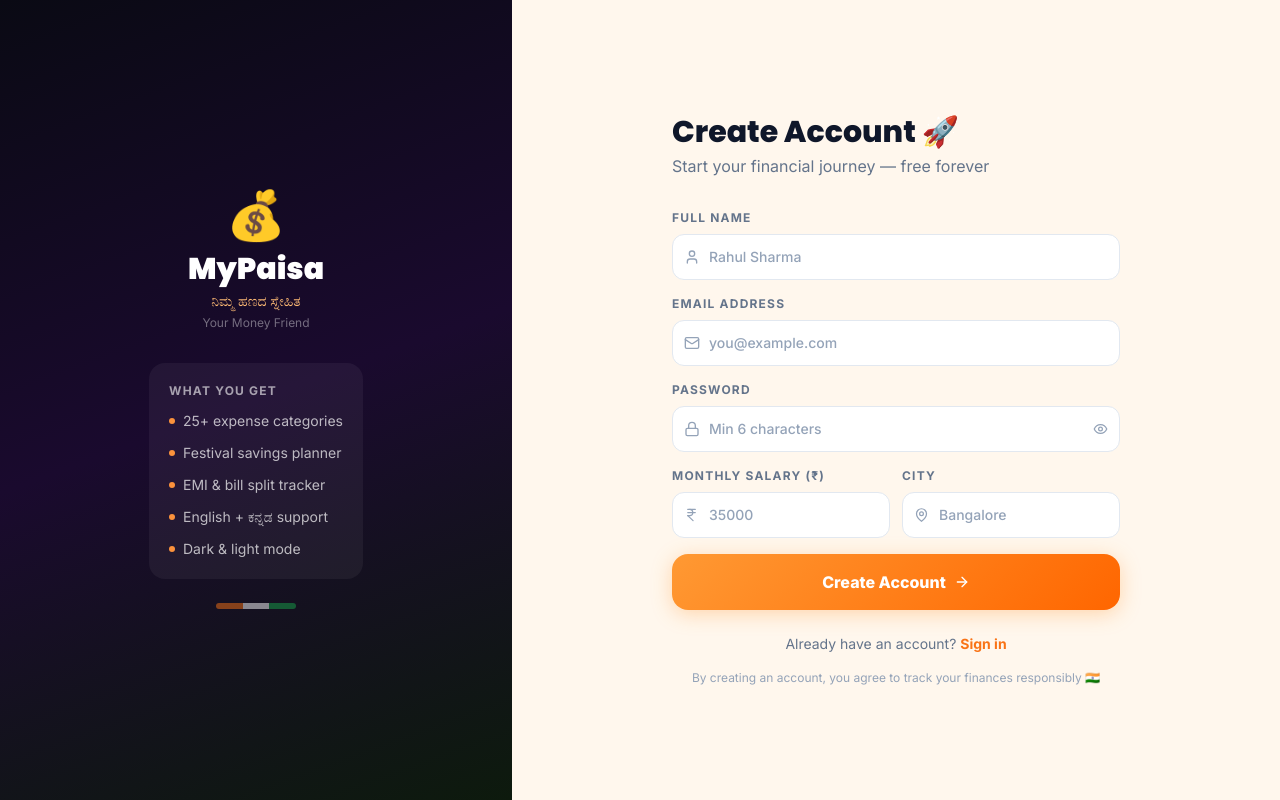
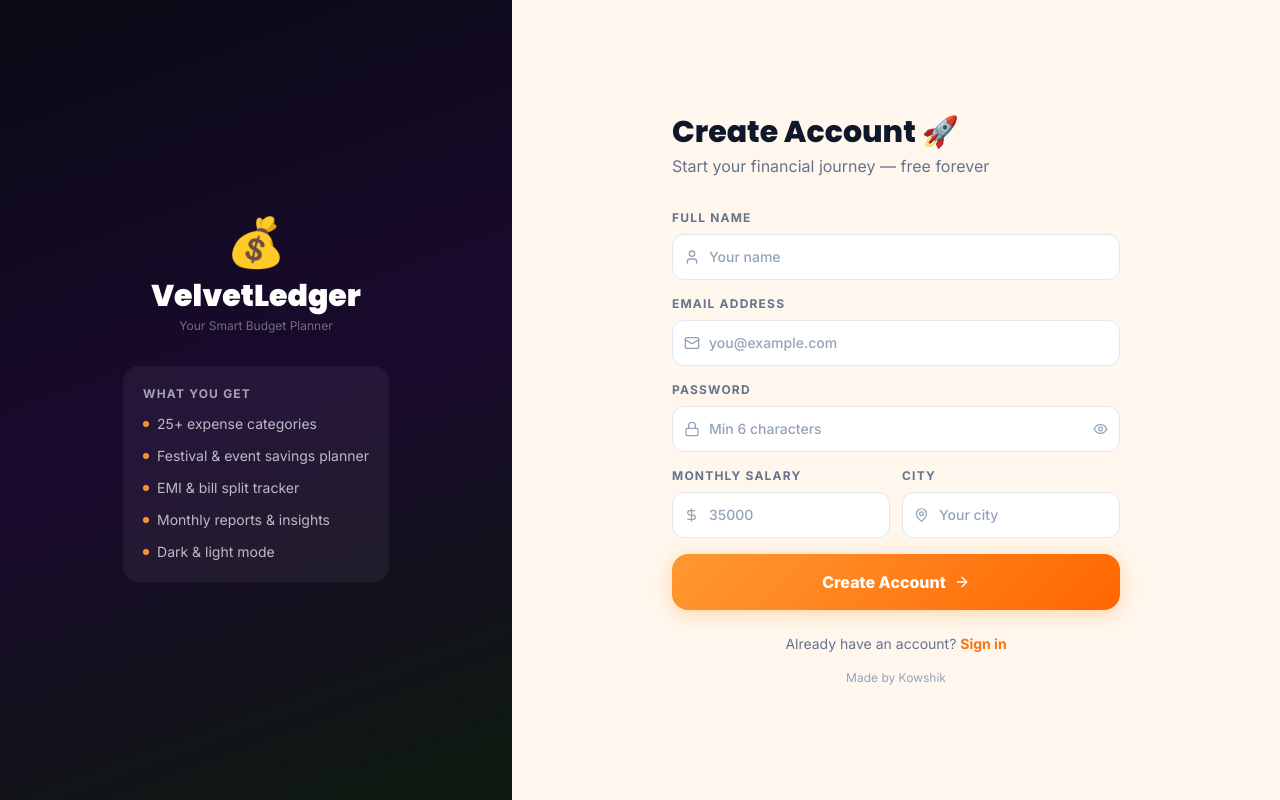
Before and after one commit to kowshikkharvi18-lgtm/mypaisa, a React (Vite) app in the folder client/: page /register in a window 1280 px wide. Built offline with nearby package versions, Linux system fonts and the light colour scheme.

Commit message:
rebrand: MyPaisa → VelvetLedger, remove India references, made by Kowshik

```diff
--- a/client/index.html
+++ b/client/index.html
@@ -3,7 +3,7 @@
   <head>
     <meta charset="UTF-8" />
     <meta name="viewport" content="width=device-width, initial-scale=1.0, viewport-fit=cover" />
-    <title>MyPaisa — Budget Planner</title>
+    <title>VelvetLedger — Budget Planner</title>
 
     <!-- PWA -->
     <link rel="manifest" href="/manifest.json" />
@@ -11,7 +11,7 @@
     <meta name="mobile-web-app-capable" content="yes" />
     <meta name="apple-mobile-web-app-capable" content="yes" />
     <meta name="apple-mobile-web-app-status-bar-style" content="black-translucent" />
-    <meta name="apple-mobile-web-app-title" content="MyPaisa" />
+    <meta name="apple-mobile-web-app-title" content="VelvetLedger" />
 
     <!-- Icons -->
     <link rel="apple-touch-icon" href="/icon-192.png" />
@@ -23,7 +23,7 @@
     <link href="https://fonts.googleapis.com/css2?family=Inter:wght@300;400;500;600;700;800&display=swap" rel="stylesheet" />
 
     <!-- SEO -->
-    <meta name="description" content="Smart budget planner for young Indian professionals" />
+    <meta name="description" content="Smart budget planner — track expenses, savings and income" />
   </head>
   <body>
     <div id="root"></div>
--- a/client/public/sw.js
+++ b/client/public/sw.js
@@ -1,4 +1,4 @@
-const CACHE_NAME = 'mypaisa-v1';
+const CACHE_NAME = 'velvetledger-v1';
 const STATIC_ASSETS = ['/', '/index.html'];
 
 self.addEventListener('install', e => {
@@ -18,9 +18,7 @@ self.addEventListener('activate', e => {
 });
 
 self.addEventListener('fetch', e => {
-  // Don't cache API calls
   if (e.request.url.includes('/api/')) return;
-
   e.respondWith(
     fetch(e.request)
       .then(res => {
--- a/client/src/components/InstallPrompt.jsx
+++ b/client/src/components/InstallPrompt.jsx
@@ -28,7 +28,7 @@ export default function InstallPrompt() {
     <div className="fixed bottom-24 left-4 right-4 z-50 bg-gradient-to-r from-orange-500 to-orange-600 rounded-2xl p-4 shadow-2xl flex items-center gap-3">
       <div className="text-2xl">💰</div>
       <div className="flex-1">
-        <p className="text-white font-bold text-sm">Install MyPaisa</p>
+        <p className="text-white font-bold text-sm">Install VelvetLedger</p>
         <p className="text-orange-100 text-xs">Add to home screen for quick access</p>
       </div>
       <button
--- a/client/src/pages/Login.jsx
+++ b/client/src/pages/Login.jsx
@@ -1,4 +1,4 @@
-import React, { useState } from 'react';
+import { useState } from 'react';
 import { Link, useNavigate } from 'react-router-dom';
 import { motion, AnimatePresence } from 'framer-motion';
 import { Eye, EyeOff, Mail, Lock, ArrowRight, ChevronLeft } from 'lucide-react';
@@ -12,7 +12,7 @@ export default function Login() {
   const [form, setForm] = useState({ email: '', password: '' });
   const [show, setShow] = useState(false);
   const [loading, setLoading] = useState(false);
-  const [step, setStep] = useState('login'); // login | forgot | reset
+  const [step, setStep] = useState('login');
   const [forgotEmail, setForgotEmail] = useState('');
   const [resetToken, setResetToken] = useState('');
   const [newPwd, setNewPwd] = useState('');
@@ -23,7 +23,7 @@ export default function Login() {
     try {
       const { data } = await api.post('/auth/login', form);
       setAuth(data.user, data.token);
-      toast.success(`Welcome back, ${data.user.name}! 🙏`);
+      toast.success(`Welcome back, ${data.user.name}!`);
       navigate('/');
     } catch (err) {
       toast.error(err.response?.data?.error || 'Login failed');
@@ -62,24 +62,22 @@ export default function Login() {
   return (
     <div className="min-h-screen flex flex-col lg:flex-row">
 
-      {/* Left panel — branding (visible on lg+, top strip on mobile) */}
+      {/* Left panel */}
       <div className="lg:w-1/2 flex flex-col items-center justify-center p-8 lg:p-16"
         style={{ background: 'linear-gradient(160deg, #0A0A14 0%, #1a0a2e 50%, #0d1a0d 100%)' }}>
         <motion.div initial={{ opacity: 0, y: 20 }} animate={{ opacity: 1, y: 0 }}
           className="text-center max-w-sm">
           <div className="text-6xl mb-4">💰</div>
-          <h1 className="text-4xl font-black text-white mb-2">MyPaisa</h1>
-          <p className="text-orange-300 font-medium mb-2">ನಿಮ್ಮ ಹಣದ ಸ್ನೇಹಿತ</p>
-          <p className="text-white/50 text-sm">Your Money Friend</p>
+          <h1 className="text-4xl font-black text-white mb-2">VelvetLedger</h1>
+          <p className="text-white/50 text-sm">Your Smart Budget Planner</p>
 
-          {/* Features */}
           <div className="mt-8 space-y-3 text-left hidden lg:block">
             {[
-              { icon: '📊', text: 'Track income & expenses in ₹ INR' },
-              { icon: '🎯', text: 'Set savings goals — SIP, Gold, Emergency' },
-              { icon: '🎉', text: 'Plan for Diwali, Holi, Onam & more' },
-              { icon: '🤝', text: 'Split bills with roommates & friends' },
-              { icon: '📅', text: 'Track EMIs — phone, bike, laptop' },
+              { icon: '📊', text: 'Track income & expenses' },
+              { icon: '🎯', text: 'Set savings goals' },
+              { icon: '🎉', text: 'Plan for upcoming events' },
+              { icon: '🤝', text: 'Split bills with friends' },
+              { icon: '📅', text: 'Track EMIs' },
             ].map((f, i) => (
               <div key={i} className="flex items-center gap-3">
                 <span className="text-xl">{f.icon}</span>
@@ -87,28 +85,20 @@ export default function Login() {
               </div>
             ))}
           </div>
-
-          {/* Indian flag strip */}
-          <div className="flex mt-8 rounded-full overflow-hidden opacity-50 mx-auto w-24">
-            <div className="flex-1 h-1.5 bg-orange-500" />
-            <div className="flex-1 h-1.5 bg-white" />
-            <div className="flex-1 h-1.5 bg-green-600" />
-          </div>
         </motion.div>
       </div>
 
-      {/* Right panel — form */}
+      {/* Right panel */}
       <div className="lg:w-1/2 flex items-center justify-center p-6 lg:p-16 bg-orange-50 dark:bg-[#0A0A14]">
         <motion.div initial={{ opacity: 0, x: 20 }} animate={{ opacity: 1, x: 0 }} transition={{ delay: 0.1 }}
           className="w-full max-w-md">
 
           <AnimatePresence mode="wait">
 
-            {/* ── LOGIN ── */}
             {step === 'login' && (
               <motion.div key="login" initial={{ opacity: 0, y: 10 }} animate={{ opacity: 1, y: 0 }} exit={{ opacity: 0, y: -10 }}>
                 <h2 className="text-3xl font-extrabold text-slate-900 dark:text-white mb-1">Welcome back 👋</h2>
-                <p className="text-slate-500 dark:text-slate-400 mb-8">Sign in to your MyPaisa account</p>
+                <p className="text-slate-500 dark:text-slate-400 mb-8">Sign in to your VelvetLedger account</p>
 
                 <form onSubmit={handleLogin} className="space-y-4">
                   <div>
@@ -150,7 +140,7 @@ export default function Login() {
 
                 <div className="mt-6 text-center">
                   <p className="text-slate-500 dark:text-slate-400 text-sm">
-                    New to MyPaisa?{' '}
+                    New to VelvetLedger?{' '}
                     <Link to="/register" className="text-orange-500 font-bold hover:text-orange-600">
                       Create free account
                     </Link>
@@ -159,7 +149,6 @@ export default function Login() {
               </motion.div>
             )}
 
-            {/* ── FORGOT PASSWORD ── */}
             {step === 'forgot' && (
               <motion.div key="forgot" initial={{ opacity: 0, y: 10 }} animate={{ opacity: 1, y: 0 }} exit={{ opacity: 0, y: -10 }}>
                 <button onClick={() => setStep('login')}
@@ -168,7 +157,6 @@ export default function Login() {
                 </button>
                 <h2 className="text-3xl font-extrabold text-slate-900 dark:text-white mb-1">Forgot Password?</h2>
                 <p className="text-slate-500 dark:text-slate-400 mb-8">Enter your email to get a reset token</p>
-
                 <form onSubmit={handleForgot} className="space-y-4">
                   <div>
                     <label className="label">Email Address</label>
@@ -188,12 +176,10 @@ export default function Login() {
               </motion.div>
             )}
 
-            {/* ── RESET PASSWORD ── */}
             {step === 'reset' && (
               <motion.div key="reset" initial={{ opacity: 0, y: 10 }} animate={{ opacity: 1, y: 0 }} exit={{ opacity: 0, y: -10 }}>
                 <h2 className="text-3xl font-extrabold text-slate-900 dark:text-white mb-1">Set New Password</h2>
                 <p className="text-slate-500 dark:text-slate-400 mb-8">Choose a strong new password</p>
-
                 <form onSubmit={handleReset} className="space-y-4">
                   <div>
                     <label className="label">New Password</label>
--- a/client/src/pages/Onboarding.jsx
+++ b/client/src/pages/Onboarding.jsx
@@ -85,7 +85,7 @@ export default function Onboarding() {
 
             {step === 3 && (
               <div className="space-y-3">
-                {[{ v: 'en', label: 'English', sub: 'English interface' }, { v: 'kn', label: 'ಕನ್ನಡ', sub: 'Kannada interface' }].map(lang => (
+                {[{ v: 'en', label: 'English', sub: 'English interface' }].map(lang => (
                   <button key={lang.v} onClick={() => setData(d => ({ ...d, language: lang.v }))}
                     className={`w-full py-4 rounded-2xl font-bold transition-all flex items-center justify-between px-5 ${data.language === lang.v ? 'text-white' : 'bg-slate-100 dark:bg-white/10 text-slate-700 dark:text-slate-300'}`}
                     style={data.language === lang.v ? { background: 'linear-gradient(135deg,#FF9933,#FF6600)' } : {}}>
--- a/client/src/pages/Profile.jsx
+++ b/client/src/pages/Profile.jsx
@@ -188,9 +188,9 @@ export default function Profile() {
           <p className="section-title">Preferences</p>
 
           <div>
-            <label className="label">Language / ಭಾಷೆ</label>
+            <label className="label">Language</label>
             <div className="grid grid-cols-2 gap-3">
-              {[{ v: 'en', l: '🇬🇧 English' }, { v: 'kn', l: '🇮🇳 ಕನ್ನಡ' }].map(lg => (
+              {[{ v: 'en', l: '🇬🇧 English' }].map(lg => (
                 <button key={lg.v} type="button"
                   onClick={() => setForm(f => ({ ...f, language: lg.v }))}
                   className={`py-3 rounded-xl font-bold text-sm transition-colors ${
@@ -253,7 +253,7 @@ export default function Profile() {
         </button>
       </div>
 
-      <p className="text-center text-xs text-slate-400 pb-6">MyPaisa v1.0 · Made with ❤️ for India 🇮🇳</p>
+      <p className="text-center text-xs text-slate-400 pb-6">VelvetLedger v1.0 · Made by Kowshik</p>
     </div>
   );
 }
--- a/client/src/pages/Register.jsx
+++ b/client/src/pages/Register.jsx
@@ -1,7 +1,7 @@
-import React, { useState } from 'react';
+import { useState } from 'react';
 import { Link, useNavigate } from 'react-router-dom';
 import { motion } from 'framer-motion';
-import { Eye, EyeOff, ArrowRight, User, Mail, Lock, MapPin, IndianRupee } from 'lucide-react';
+import { Eye, EyeOff, ArrowRight, User, Mail, Lock, MapPin, DollarSign } from 'lucide-react';
 import api from '../lib/api';
 import useStore from '../store/useStore';
 import toast from 'react-hot-toast';
@@ -24,7 +24,7 @@ export default function Register() {
         monthly_salary: parseFloat(form.monthly_salary) || 0,
       });
       setAuth(data.user, data.token);
-      toast.success(`Welcome to MyPaisa, ${data.user.name}! 🎉`);
+      toast.success(`Welcome to VelvetLedger, ${data.user.name}! 🎉`);
       navigate('/onboarding');
     } catch (err) {
       toast.error(err.response?.data?.error || 'Registration failed');
@@ -34,20 +34,25 @@ export default function Register() {
   return (
     <div className="min-h-screen flex flex-col lg:flex-row">
 
-      {/* Left panel — branding */}
+      {/* Left panel */}
       <div className="lg:w-2/5 flex flex-col items-center justify-center p-8 lg:p-16"
         style={{ background: 'linear-gradient(160deg, #0A0A14 0%, #1a0a2e 50%, #0d1a0d 100%)' }}>
         <motion.div initial={{ opacity: 0, y: 20 }} animate={{ opacity: 1, y: 0 }}
           className="text-center">
           <div className="text-5xl mb-3">💰</div>
-          <h1 className="text-3xl font-black text-white mb-1">MyPaisa</h1>
-          <p className="text-orange-300 text-sm font-medium">ನಿಮ್ಮ ಹಣದ ಸ್ನೇಹಿತ</p>
-          <p className="text-white/40 text-xs mt-1">Your Money Friend</p>
+          <h1 className="text-3xl font-black text-white mb-1">VelvetLedger</h1>
+          <p className="text-white/40 text-xs mt-1">Your Smart Budget Planner</p>
 
           <div className="mt-8 hidden lg:block">
             <div className="bg-white/5 rounded-2xl p-5 text-left space-y-3">
               <p className="text-white/60 text-xs font-bold uppercase tracking-widest">What you get</p>
-              {['25+ expense categories', 'Festival savings planner', 'EMI & bill split tracker', 'English + ಕನ್ನಡ support', 'Dark & light mode'].map((f, i) => (
+              {[
+                '25+ expense categories',
+                'Festival & event savings planner',
+                'EMI & bill split tracker',
+                'Monthly reports & insights',
+                'Dark & light mode',
+              ].map((f, i) => (
                 <div key={i} className="flex items-center gap-2">
                   <div className="w-1.5 h-1.5 rounded-full bg-orange-400 flex-shrink-0" />
                   <span className="text-white/70 text-sm">{f}</span>
@@ -55,16 +60,10 @@ export default function Register() {
               ))}
             </div>
           </div>
-
-          <div className="flex mt-6 rounded-full overflow-hidden opacity-50 mx-auto w-20">
-            <div className="flex-1 h-1.5 bg-orange-500" />
-            <div className="flex-1 h-1.5 bg-white" />
-            <div className="flex-1 h-1.5 bg-green-600" />
-          </div>
         </motion.div>
       </div>
 
-      {/* Right panel — form */}
+      {/* Right panel */}
       <div className="lg:w-3/5 flex items-center justify-center p-6 lg:p-16 bg-orange-50 dark:bg-[#0A0A14]">
         <motion.div initial={{ opacity: 0, x: 20 }} animate={{ opacity: 1, x: 0 }} transition={{ delay: 0.1 }}
           className="w-full max-w-md">
@@ -73,13 +72,12 @@ export default function Register() {
           <p className="text-slate-500 dark:text-slate-400 mb-8">Start your financial journey — free forever</p>
 
           <form onSubmit={handleSubmit} className="space-y-4">
-
             <div>
               <label className="label">Full Name</label>
               <div className="relative">
                 <User size={16} className="absolute left-3 top-1/2 -translate-y-1/2 text-slate-400" />
                 <input type="text" required value={form.name} onChange={s('name')}
-                  className="input pl-9" placeholder="Rahul Sharma" />
+                  className="input pl-9" placeholder="Your name" />
               </div>
             </div>
 
@@ -107,9 +105,9 @@ export default function Register() {
 
             <div className="grid grid-cols-2 gap-3">
               <div>
-                <label className="label">Monthly Salary (₹)</label>
+                <label className="label">Monthly Salary</label>
                 <div className="relative">
-                  <IndianRupee size={15} className="absolute left-3 top-1/2 -translate-y-1/2 text-slate-400" />
+                  <DollarSign size={15} className="absolute left-3 top-1/2 -translate-y-1/2 text-slate-400" />
                   <input type="number" value={form.monthly_salary} onChange={s('monthly_salary')}
                     className="input pl-9" placeholder="35000" />
                 </div>
@@ -119,7 +117,7 @@ export default function Register() {
                 <div className="relative">
                   <MapPin size={15} className="absolute left-3 top-1/2 -translate-y-1/2 text-slate-400" />
                   <input type="text" value={form.city} onChange={s('city')}
-                    className="input pl-9" placeholder="Bangalore" />
+                    className="input pl-9" placeholder="Your city" />
                 </div>
               </div>
             </div>
@@ -134,15 +132,11 @@ export default function Register() {
           <div className="mt-6 text-center">
             <p className="text-slate-500 dark:text-slate-400 text-sm">
               Already have an account?{' '}
-              <Link to="/login" className="text-orange-500 font-bold hover:text-orange-600">
-                Sign in
-              </Link>
+              <Link to="/login" className="text-orange-500 font-bold hover:text-orange-600">Sign in</Link>
             </p>
           </div>
 
-          <p className="text-center text-xs text-slate-400 mt-4">
-            By creating an account, you agree to track your finances responsibly 🇮🇳
-          </p>
+          <p className="text-center text-xs text-slate-400 mt-4">Made by Kowshik</p>
         </motion.div>
       </div>
     </div>
--- a/package.json
+++ b/package.json
@@ -1,7 +1,7 @@
 {
-  "name": "mypaisa",
+  "name": "velvetledger",
   "version": "1.0.0",
-  "description": "MyPaisa - Budget Planner for Young Indian Professionals",
+  "description": "VelvetLedger - Budget Planner",
   "main": "index.js",
   "scripts": {
     "build": "npm install --prefix server && cd client && npm install && npm run build",
```
Also changed, not shown: client/public/manifest.json, 1 other file (tests, documents, lock files or other folders).
